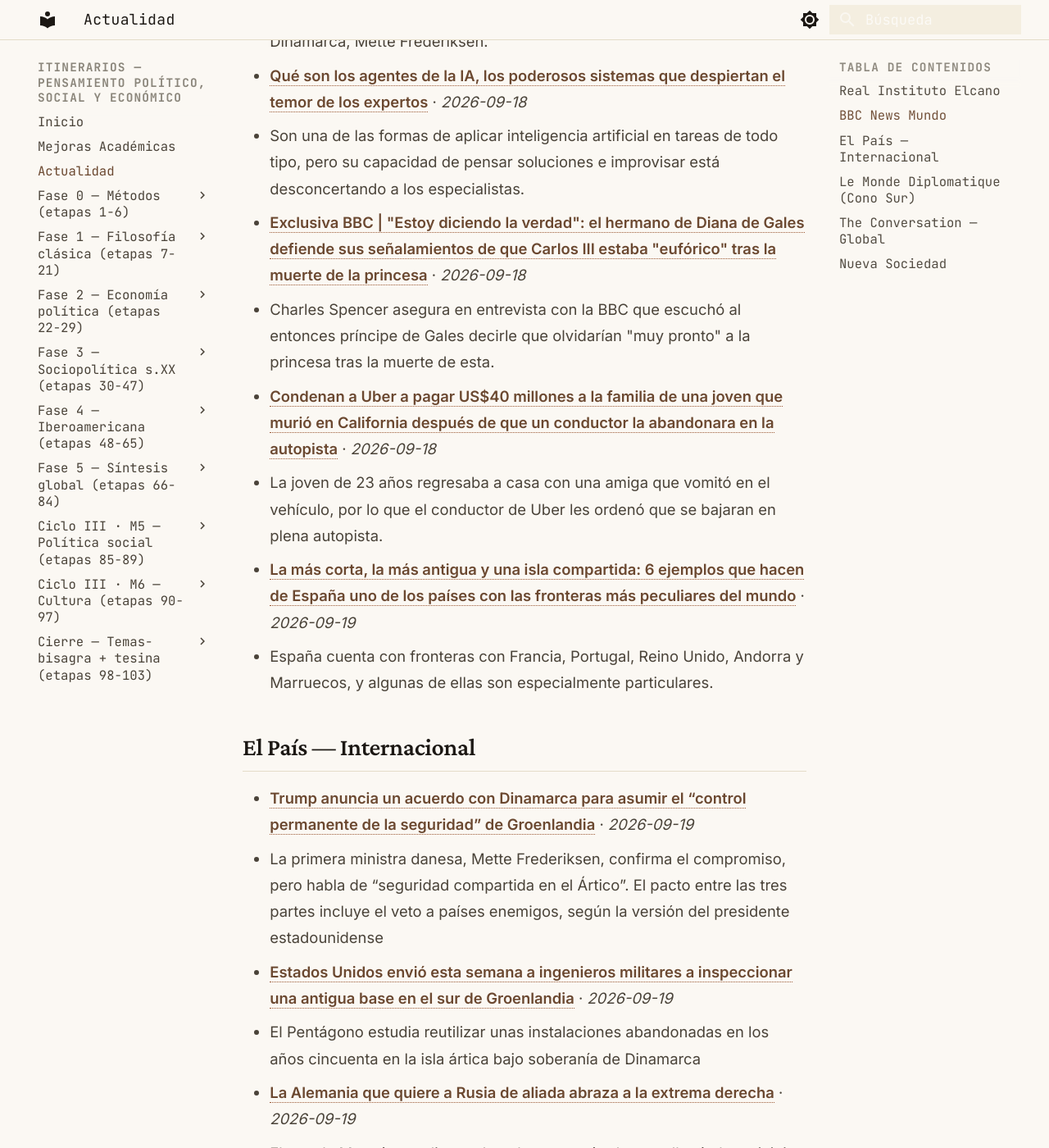
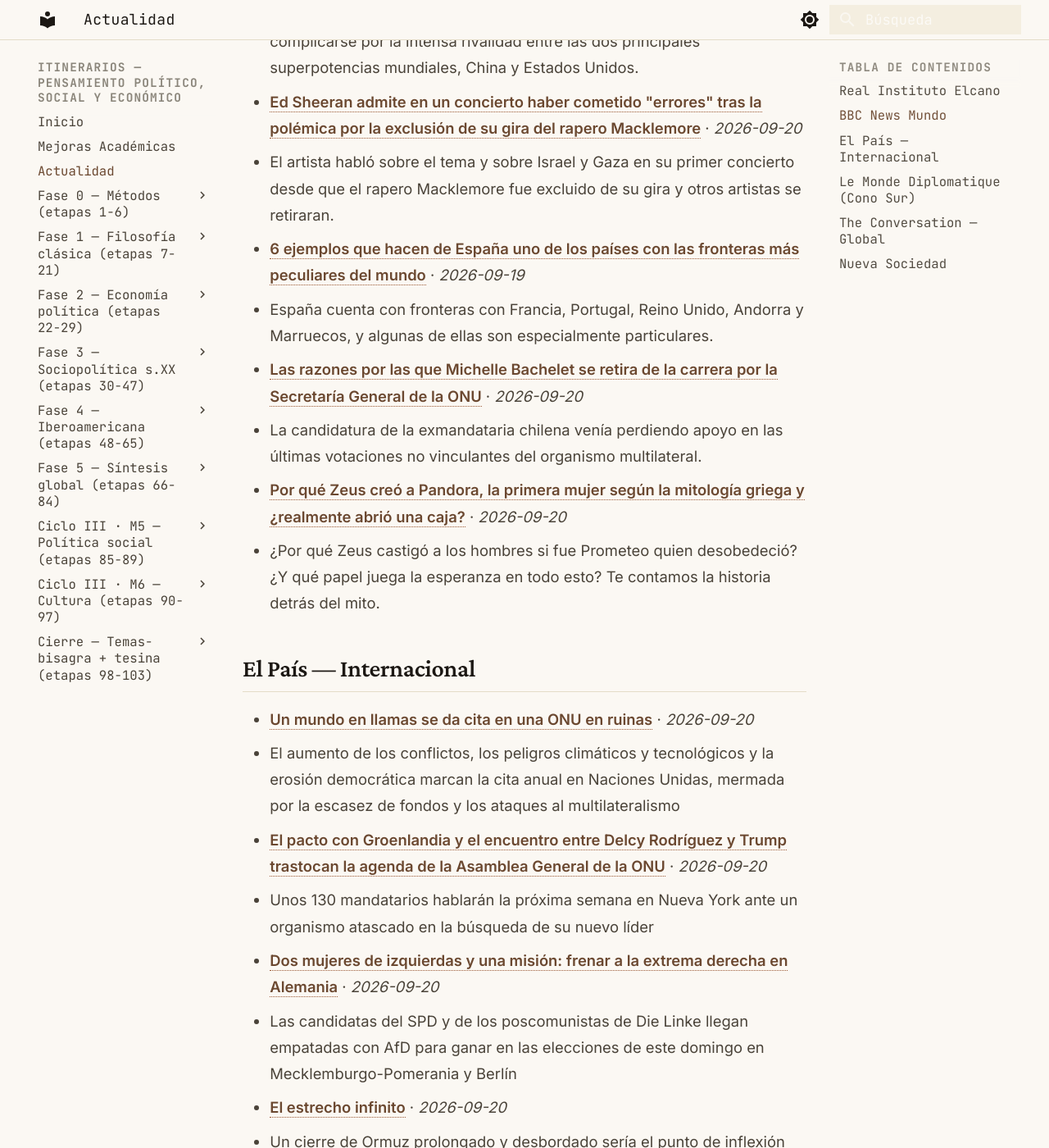
Before and after one commit to MrSpagVi/Curso, an MkDocs documentation site: the page built from docs/actualidad.md, in a window 1280 px wide and 1400 px high, scrolled down 970 px. Shown: the whole window at 82% size. Built offline with MkDocs 1.6.1 and Material for MkDocs 9.7.7, drawn with Linux system fonts in a browser that asks for light colours; some of the changed text lies outside the part shown.

Commit message:
auto: actualidad 2026-09-20

```diff
--- a/docs/actualidad.md
+++ b/docs/actualidad.md
@@ -6,7 +6,7 @@ title: Actualidad
 
 Últimos titulares de fuentes que dictan agenda en ciencia política y geopolítica. Actualizado automáticamente cada día (vía GitHub Actions).
 
-_Última actualización: 2026-09-19 10:00 UTC_
+_Última actualización: 2026-09-20 10:20 UTC_
 
 !!! tip "Ritual mensual — #actualidad"
     El último sábado de cada mes: agarrá **un** titular de los de abajo y escribí **300 palabras** aplicándole **2 autores** del último mes que leíste. ¿Qué diría cada uno? ¿En qué chocan? No resumas la noticia — usala como caso para pensar con las herramientas que venís construyendo. Guardá el texto con el tag `#actualidad` en tu sistema de notas. Esto convierte la teoría en criterio sobre la coyuntura: el objetivo del plan no es citar a Maquiavelo, es leer el presente con él.
@@ -17,29 +17,29 @@ _Sin datos en esta ejecución. Visitar fuente: [https://www.realinstitutoelcano.
 
 ## BBC News Mundo
 
-- **[EE.UU. y Dinamarca anuncian un acuerdo por el que Washington asumirá el "control permanente de la seguridad" de Groenlandia](https://www.bbc.com/mundo/articles/cx05rdze7v60o?at_medium=RSS&at_campaign=rss)** · *2026-09-19*
-  - La noticia del acuerdo fue confirmada por la primera ministra de Dinamarca, Mette Frederiksen.
-- **[Qué son los agentes de la IA, los poderosos sistemas que despiertan el temor de los expertos](https://www.bbc.com/mundo/articles/c6zxz1z7zejro?at_medium=RSS&at_campaign=rss)** · *2026-09-18*
-  - Son una de las formas de aplicar inteligencia artificial en tareas de todo tipo, pero su capacidad de pensar soluciones e improvisar está desconcertando a los especialistas.
-- **[Exclusiva BBC | "Estoy diciendo la verdad": el hermano de Diana de Gales defiende sus señalamientos de que Carlos III estaba "eufórico" tras la muerte de la princesa](https://www.bbc.com/mundo/articles/cmkgw3g6y7gdo?at_medium=RSS&at_campaign=rss)** · *2026-09-18*
-  - Charles Spencer asegura en entrevista con la BBC que escuchó al entonces príncipe de Gales decirle que olvidarían "muy pronto" a la princesa tras la muerte de esta.
-- **[Condenan a Uber a pagar US$40 millones a la familia de una joven que murió en California después de que un conductor la abandonara en la autopista](https://www.bbc.com/mundo/articles/c9vgy052d71zo?at_medium=RSS&at_campaign=rss)** · *2026-09-18*
-  - La joven de 23 años regresaba a casa con una amiga que vomitó en el vehículo, por lo que el conductor de Uber les ordenó que se bajaran en plena autopista.
-- **[La más corta, la más antigua y una isla compartida: 6 ejemplos que hacen de España uno de los países con las fronteras más peculiares del mundo](https://www.bbc.com/mundo/articles/c2e0g8j2wwvo?at_medium=RSS&at_campaign=rss)** · *2026-09-19*
+- **[Cuál es la visión de China sobre los peligros de la inteligencia artificial en plena competencia con EE.UU.](https://www.bbc.com/mundo/articles/cm2dw10jdlrpo?at_medium=RSS&at_campaign=rss)** · *2026-09-20*
+  - Los esfuerzos para abordar los riesgos que plantea la IA podrían complicarse por la intensa rivalidad entre las dos principales superpotencias mundiales, China y Estados Unidos.
+- **[Ed Sheeran admite en un concierto haber cometido "errores" tras la polémica por la exclusión de su gira del rapero Macklemore](https://www.bbc.com/mundo/articles/cm790jgwj0z4o?at_medium=RSS&at_campaign=rss)** · *2026-09-20*
+  - El artista habló sobre el tema y sobre Israel y Gaza en su primer concierto desde que el rapero Macklemore fue excluido de su gira y otros artistas se retiraran.
+- **[6 ejemplos que hacen de España uno de los países con las fronteras más peculiares del mundo](https://www.bbc.com/mundo/articles/c2e0g8j2wwvo?at_medium=RSS&at_campaign=rss)** · *2026-09-19*
   - España cuenta con fronteras con Francia, Portugal, Reino Unido, Andorra y Marruecos, y algunas de ellas son especialmente particulares.
+- **[Las razones por las que Michelle Bachelet se retira de la carrera por la Secretaría General de la ONU](https://www.bbc.com/mundo/articles/c52e0v8xxlk3o?at_medium=RSS&at_campaign=rss)** · *2026-09-20*
+  - La candidatura de la exmandataria chilena venía perdiendo apoyo en las últimas votaciones no vinculantes del organismo multilateral.
+- **[Por qué Zeus creó a Pandora, la primera mujer según la mitología griega y ¿realmente abrió una caja?](https://www.bbc.com/mundo/articles/c30j01ygzq2o?at_medium=RSS&at_campaign=rss)** · *2026-09-20*
+  - ¿Por qué Zeus castigó a los hombres si fue Prometeo quien desobedeció? ¿Y qué papel juega la esperanza en todo esto? Te contamos la historia detrás del mito.
 
 ## El País — Internacional
 
-- **[Trump anuncia un acuerdo con Dinamarca para asumir el “control permanente de la seguridad” de Groenlandia](https://elpais.com/internacional/2026-09-18/trump-anuncia-un-acuerdo-militar-historico-con-dinamarca-sobre-groenlandia.html)** · *2026-09-19*
-  - La primera ministra danesa, Mette Frederiksen, confirma el compromiso, pero habla de “seguridad compartida en el Ártico”. El pacto entre las tres partes incluye el veto a países enemigos, según la versión del presidente estadounidense
-- **[Estados Unidos envió esta semana a ingenieros militares a inspeccionar una antigua base en el sur de Groenlandia](https://elpais.com/internacional/2026-09-19/estados-unidos-envia-a-ingenieros-militares-a-inspeccionar-una-antigua-base-en-el-sur-de-groenlandia.html)** · *2026-09-19*
-  - El Pentágono estudia reutilizar unas instalaciones abandonadas en los años cincuenta en la isla ártica bajo soberanía de Dinamarca
-- **[La Alemania que quiere a Rusia de aliada abraza a la extrema derecha](https://elpais.com/internacional/2026-09-19/la-alemania-que-quiere-a-rusia-de-aliada-abraza-a-la-extrema-derecha.html)** · *2026-09-19*
-  - El gas de Moscú que alimentaba a la economía alemana llegó al municipio de Lubmin hasta que la guerra en Ucrania cerró el grifo. Desde entonces, AfD arrasa electoralmente en el pueblo
-- **[Carl Schmitt se cuela en los grandes discursos de Bruselas](https://elpais.com/espana/2026-09-16/carl-schmitt-se-cuela-en-los-grandes-discursos-de-bruselas.html)** · *2026-09-16*
-  - Von der Leyen anuncia que los Veintisiete podrán flexibilizar temporalmente los procedimientos de asilo en caso de crisis agudas como la de Ceuta
-- **[Emma Bonino en el corazón](https://elpais.com/internacional/2026-09-14/emma-bonino-en-el-corazon.html)** · *2026-09-14*
-  - Fue cercana, de una pieza y la dirigente italiana que mayor impulso transformador desplegó
+- **[Un mundo en llamas se da cita en una ONU en ruinas](https://elpais.com/internacional/2026-09-20/un-mundo-en-llamas-se-da-cita-en-una-onu-en-ruinas.html)** · *2026-09-20*
+  - El aumento de los conflictos, los peligros climáticos y tecnológicos y la erosión democrática marcan la cita anual en Naciones Unidas, mermada por la escasez de fondos y los ataques al multilateralismo
+- **[El pacto con Groenlandia y el encuentro entre Delcy Rodríguez y Trump trastocan la agenda de la Asamblea General de la ONU](https://elpais.com/internacional/2026-09-20/el-pacto-con-groenlandia-y-el-encuentro-entre-delcy-rodriguez-y-trump-trastocan-la-agenda-de-la-asamblea-general-de-la-onu.html)** · *2026-09-20*
+  - Unos 130 mandatarios hablarán la próxima semana en Nueva York ante un organismo atascado en la búsqueda de su nuevo líder
+- **[Dos mujeres de izquierdas y una misión: frenar a la extrema derecha en Alemania](https://elpais.com/internacional/2026-09-20/dos-mujeres-de-izquierdas-y-una-mision-frenar-a-la-extrema-derecha-en-alemania.html)** · *2026-09-20*
+  - Las candidatas del SPD y de los poscomunistas de Die Linke llegan empatadas con AfD para ganar en las elecciones de este domingo en Mecklemburgo-Pomerania y Berlín
+- **[El estrecho infinito](https://elpais.com/internacional/2026-09-20/el-estrecho-infinito.html)** · *2026-09-20*
+  - Un cierre de Ormuz prolongado y desbordado sería el punto de inflexión de unos mercados energéticos al límite y tener efectos políticos duraderos
+- **[Piloto automático hacia el Apocalipsis](https://elpais.com/internacional/2026-09-20/piloto-automatico-hacia-el-apocalipsis.html)** · *2026-09-20*
+  - La humanidad está tomando conciencia de que la Inteligencia Artificial, una tecnología que puede escapar del control de sus creadores y abocarla a la extinción
 
 ## Le Monde Diplomatique (Cono Sur)
 
@@ -47,16 +47,16 @@ _Sin datos en esta ejecución. Visitar fuente: [https://www.eldiplo.org/feed/](h
 
 ## The Conversation — Global
 
+- **[Trump declares victory in Greenland, but the deal exposes a deeper crisis of trust](https://theconversation.com/trump-declares-victory-in-greenland-but-the-deal-exposes-a-deeper-crisis-of-trust-292440)** · *2026-09-20*
+  - When a loyal ally can be squeezed over land inside its own territory, collective defence starts to look like an open protection racket.
+- **[Demolishing Lagos informal settlements also destroys the city’s best defences against climate change](https://theconversation.com/demolishing-lagos-informal-settlements-also-destroys-the-citys-best-defences-against-climate-change-291071)** · *2026-09-20*
+  - Residents whose homes cluster along waterways, canals and shorelines have built organised systems for living with climate change.
+- **[Teenage girls may know how to prevent pregnancy – that doesn’t mean they have the power to do it](https://theconversation.com/teenage-girls-may-know-how-to-prevent-pregnancy-that-doesnt-mean-they-have-the-power-to-do-it-290007)** · *2026-09-20*
+  - Teenage pregnancy makes visible the pressures, relationships and reproductive conditions that shape young people’s lives across southern Africa.
 - **[Annie Dillard brought poetry into prose, pioneering a mystical form of creative nonfiction that critics both admired and misunderstood](https://theconversation.com/annie-dillard-brought-poetry-into-prose-pioneering-a-mystical-form-of-creative-nonfiction-that-critics-both-admired-and-misunderstood-290676)** · *2026-09-18*
   - For Annie Dillard, the sonic intensity of poetry was critical to every form of writing she published throughout her life.
 - **[John Vanbrugh at 300: the man described as ‘the Shakespeare of architecture’](https://theconversation.com/john-vanbrugh-at-300-the-man-described-as-the-shakespeare-of-architecture-290749)** · *2026-09-18*
   - Vanbrugh’s houses deliver on sensory impact and stirred emotions – the wow factor.
-- **[Who do you trust in an emergency? We asked people in places hit by extreme weather](https://theconversation.com/who-do-you-trust-in-an-emergency-we-asked-people-in-places-hit-by-extreme-weather-286574)** · *2026-09-18*
-  - The problem wasn’t the volume of emergency information – it was who it came from, and how it was delivered.
-- **[Neuroscience offers new insights into how our brain solves ‘the cocktail party problem’](https://theconversation.com/neuroscience-offers-new-insights-into-how-our-brain-solves-the-cocktail-party-problem-292169)** · *2026-09-18*
-  - Trying to understand how the brain is so good at focusing on one conversation has kept auditory neuroscientists occupied since the 1950s.
-- **[Stop adapting Jane Austen! Five other 18th-century writers perfect for the screen](https://theconversation.com/stop-adapting-jane-austen-five-other-18th-century-writers-perfect-for-the-screen-292178)** · *2026-09-18*
-  - From Eliza Haywood to Anne Radcliffe, there are other great 18-century writers whose work would be great on screen.
 
 ## Nueva Sociedad
 
```
